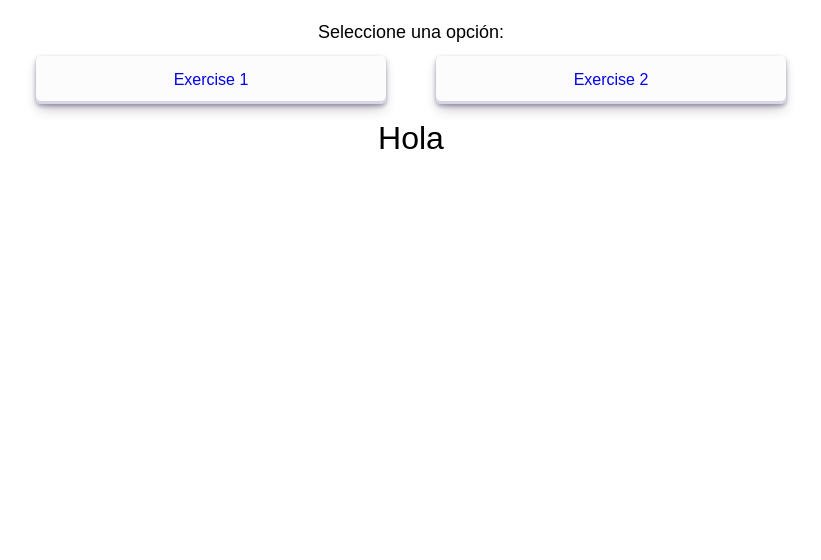
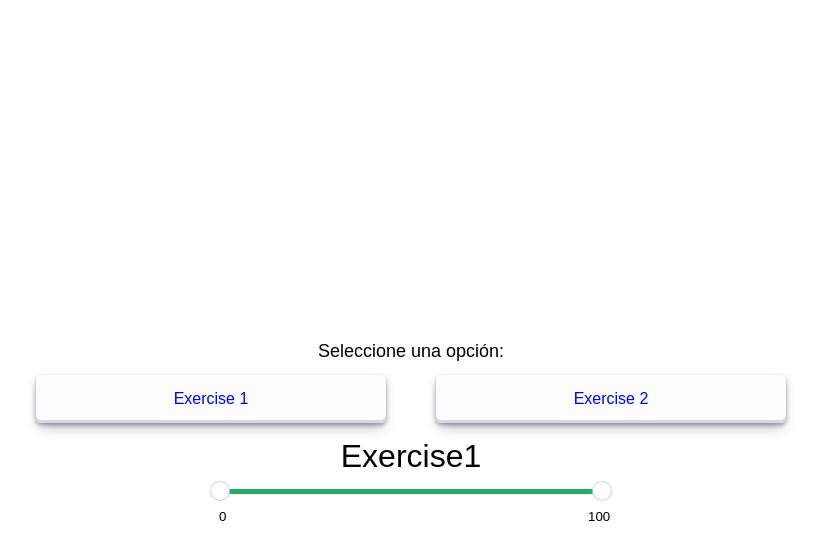
Before and after one commit to sevi221/scroll-mango, a React app: page /exercise1 in a window 1280 px wide. Shown: the top 560 px of the page, without its empty margins (229-1050 px from the left). Built offline with nearby package versions, Linux system fonts and the light colour scheme.

Commit message:
Exercise1 working ok

```diff
--- a/src/assets/scss/Layout.scss
+++ b/src/assets/scss/Layout.scss
@@ -2,6 +2,12 @@
   font-family: Arial, Helvetica, sans-serif;
   font-weight: 200;
   line-height: 1.5rem;
+}
+body {
+  display: flex;
+  align-items: center;
+  justify-content: center;
+  min-height: 100vh;
 }
 .container {
   display: flex;
--- /dev/null
+++ b/src/assets/scss/Range.scss
@@ -0,0 +1,92 @@
+.wrapper {
+  display: flex;
+  align-items: center;
+  justify-content: center;
+
+  .slider {
+    position: relative;
+    width: 400px;
+  }
+
+  .slider-track,
+  .slider-range,
+  .slider-left-value,
+  .slider-right-value {
+    position: absolute;
+  }
+
+  .slider-track,
+  .slider-range {
+    border-radius: 3px;
+    height: 5px;
+  }
+
+  .slider-track {
+    background-color: #eaeaea;
+    width: 100%;
+    z-index: 1;
+  }
+
+  .slider-range {
+    background-color: #28a767;
+    z-index: 2;
+  }
+
+  .slider-values-container {
+    input {
+      border: none;
+    }
+    .slider-left-value,
+    .slider-right-value {
+      margin-top: 15px;
+    }
+
+    .slider-left-value {
+      left: 6px;
+    }
+
+    .slider-right-value {
+      left: 375px;
+    }
+  }
+
+  /* Removing the default appearance */
+  .thumb,
+  .thumb::-webkit-slider-thumb {
+    -webkit-appearance: none;
+    -webkit-tap-highlight-color: transparent;
+  }
+
+  .thumb {
+    pointer-events: none;
+    position: absolute;
+    height: 0;
+    width: 400px;
+    outline: none;
+  }
+
+  .thumb--left {
+    z-index: 3;
+  }
+
+  .thumb--right {
+    z-index: 4;
+  }
+
+  // /* For Chrome browsers */
+  .thumb::-webkit-slider-thumb {
+    background-color: #ffffff;
+    border: none;
+    border-radius: 50%;
+    box-shadow: 0 0 1px 1px #ced3d8;
+    cursor: grab;
+    height: 18px;
+    width: 18px;
+    margin-top: 4px;
+    pointer-events: all;
+    position: relative;
+    &:hover {
+      transform: scale(1.5); // Increase the size of the thumb on hover
+    }
+  }
+}
--- /dev/null
+++ b/src/components/Range.jsx
@@ -0,0 +1,85 @@
+import { useCallback, useEffect, useState, useRef } from "react";
+import "../assets/scss/Range.scss";
+
+const Range = ({ min, max }) => {
+  const [minVal, setMinVal] = useState(min);
+  const [maxVal, setMaxVal] = useState(max);
+  const minValRef = useRef(min);
+  const maxValRef = useRef(max);
+  const range = useRef(null);
+
+  const getPercent = useCallback(
+    (value) => Math.round(((value - min) / (max - min)) * 100),
+    [min, max]
+  );
+
+  useEffect(() => {
+    const minPercent = getPercent(minVal);
+    const maxPercent = getPercent(maxValRef.current);
+
+    if (range.current) {
+      range.current.style.left = `${minPercent}%`;
+      range.current.style.width = `${maxPercent - minPercent}%`;
+    }
+  }, [minVal, getPercent]);
+
+  useEffect(() => {
+    const minPercent = getPercent(minValRef.current);
+    const maxPercent = getPercent(maxVal);
+
+    if (range.current) {
+      range.current.style.width = `${maxPercent - minPercent}%`;
+    }
+  }, [maxVal, getPercent]);
+
+  const changeMinValue = (event) => {
+    event.preventDefault();
+    const value = Math.min(Number(event.target.value), maxVal - 1);
+    setMinVal(value);
+    minValRef.current = value;
+  };
+
+  const changeMaxValue = (event) => {
+    event.preventDefault();
+    const value = Math.max(Number(event.target.value), minVal + 1);
+    setMaxVal(value);
+    maxValRef.current = value;
+  };
+
+  return (
+    <>
+      <div className="wrapper">
+        <input
+          type="range"
+          min={min}
+          max={max}
+          value={minVal}
+          onChange={changeMinValue}
+          className="thumb thumb--left"
+        />
+        <input
+          type="range"
+          min={min}
+          max={max}
+          value={maxVal}
+          onChange={changeMaxValue}
+          className="thumb thumb--right"
+        />
+        <div className="slider">
+          <div className="slider-track" />
+          <div ref={range} className="slider-range" />
+          <div className="slider-values-container">
+            <div className="slider-left-value">
+              <input value={minVal} onChange={changeMinValue} />
+            </div>
+            <div className="slider-right-value">
+              <input value={maxVal} onChange={changeMaxValue} />
+            </div>
+          </div>
+        </div>
+      </div>
+    </>
+  );
+};
+
+export default Range;
--- /dev/null
+++ b/src/pages/Exercise1/Exercise1.jsx
@@ -0,0 +1,37 @@
+import React, { useState, useEffect } from "react";
+import Range from "../../components/Range";
+import mockHttpService from "../../services/mockService";
+
+const Exercise1 = () => {
+  const [min, setMin] = useState(0);
+  const [max, setMax] = useState(100);
+  const [step, setStep] = useState(1);
+  const [value, setValue] = useState({ min, max, step });
+
+  useEffect(() => {
+    mockHttpService
+      .getMinMaxValues()
+      .then((data) => {
+        setMin(data.min);
+        setMax(data.max);
+        setStep(data.step);
+        setValue(data);
+      })
+      .catch((err) => console.error(err));
+  }, []);
+
+  return (
+    <>
+      <h1>Exercise1</h1>
+      <Range
+        min={min}
+        max={max}
+        step={step}
+        value={value}
+        range={[]}
+        onChangeValue={setValue}
+      />
+    </>
+  );
+};
+export default Exercise1;
--- /dev/null
+++ b/src/pages/Exercise2/Exercise2.jsx
@@ -0,0 +1,12 @@
+import React from "react";
+import Range from "../../components/Range";
+
+const Exercise2 = () => {
+  return (
+    <>
+      <h1>Exercise2</h1>
+      <Range />
+    </>
+  );
+};
+export default Exercise2;
--- /dev/null
+++ b/src/services/mockService.js
@@ -0,0 +1,16 @@
+const mockHttpService = {
+  getMinMaxValues() {
+    return new Promise((resolve) => {
+      const minMaxValues = { min: Number(0), max: Number(100) };
+      resolve(minMaxValues);
+    });
+  },
+  getFixedValues() {
+    return new Promise((resolve) => {
+      const fixedValues = [1.99, 10.99, 5.99, 50.99, 30.99, 100.99, 70.99];
+      resolve(fixedValues);
+    });
+  },
+};
+
+export default mockHttpService;
```
Also changed, not shown: src/pages/Layout.jsx (renamed from src/pages/Layout.js, +5 -6 lines), .babelrc, 1 other file (tests, documents, lock files or other folders).
